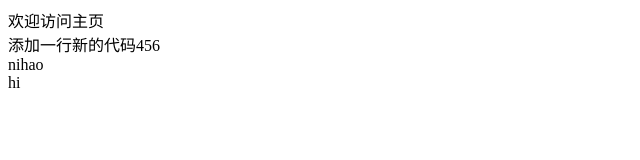
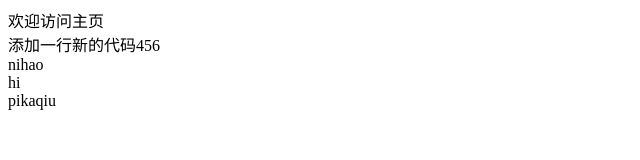
Before and after one commit to Szeyu520/mydemo, a plain HTML site: page index.html in a window 1280 px wide. Shown: the full height of the page, 0-640 px from the left. Drawn offline with Linux system fonts and the light colour scheme.

Commit message:
添加皮卡丘

```diff
--- a/index.html
+++ b/index.html
@@ -10,5 +10,6 @@
     <div>添加一行新的代码456</div>
     <div>nihao</div>
     <div>hi</div>
+    <div>pikaqiu</div>
 </body>
 </html>
```
